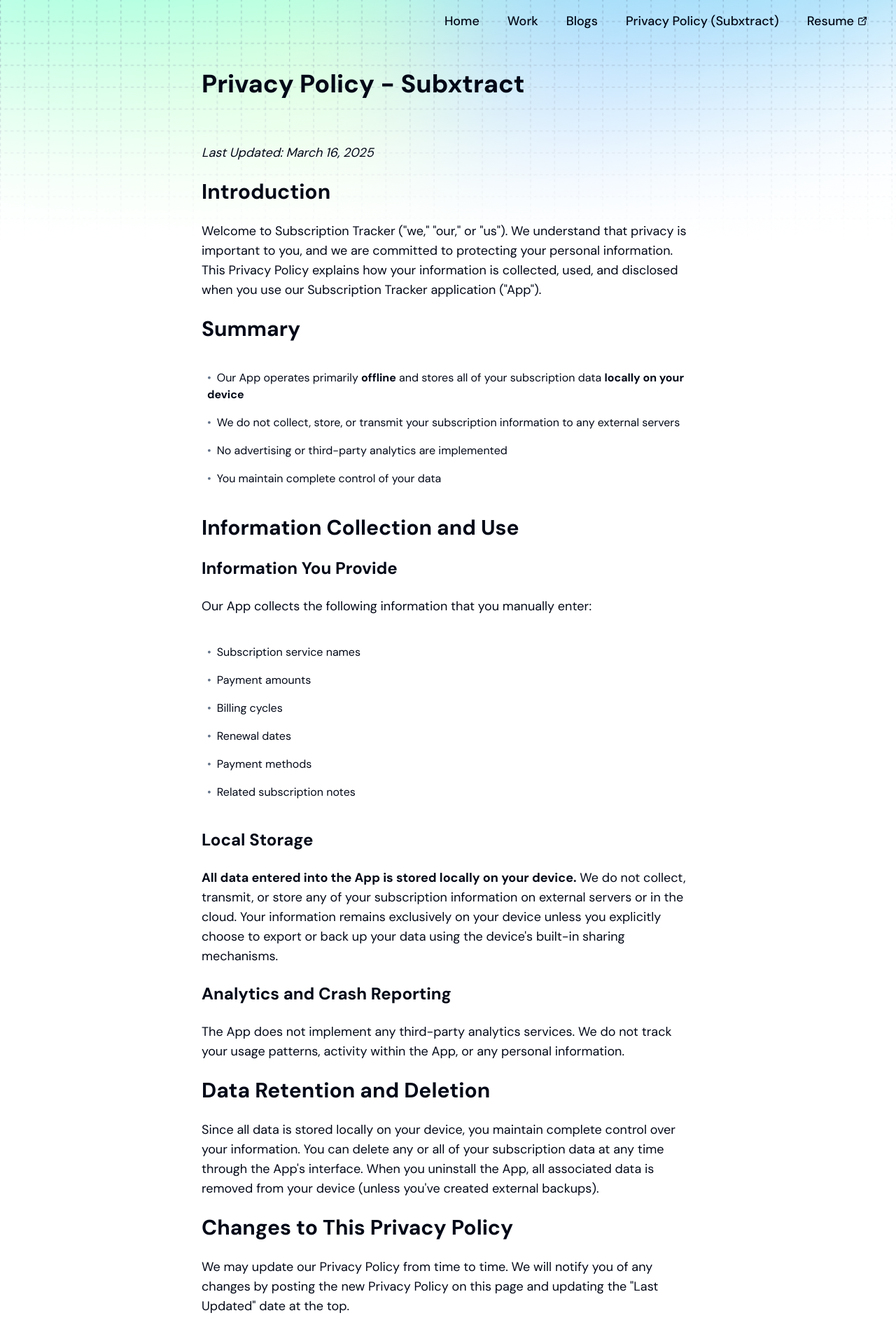
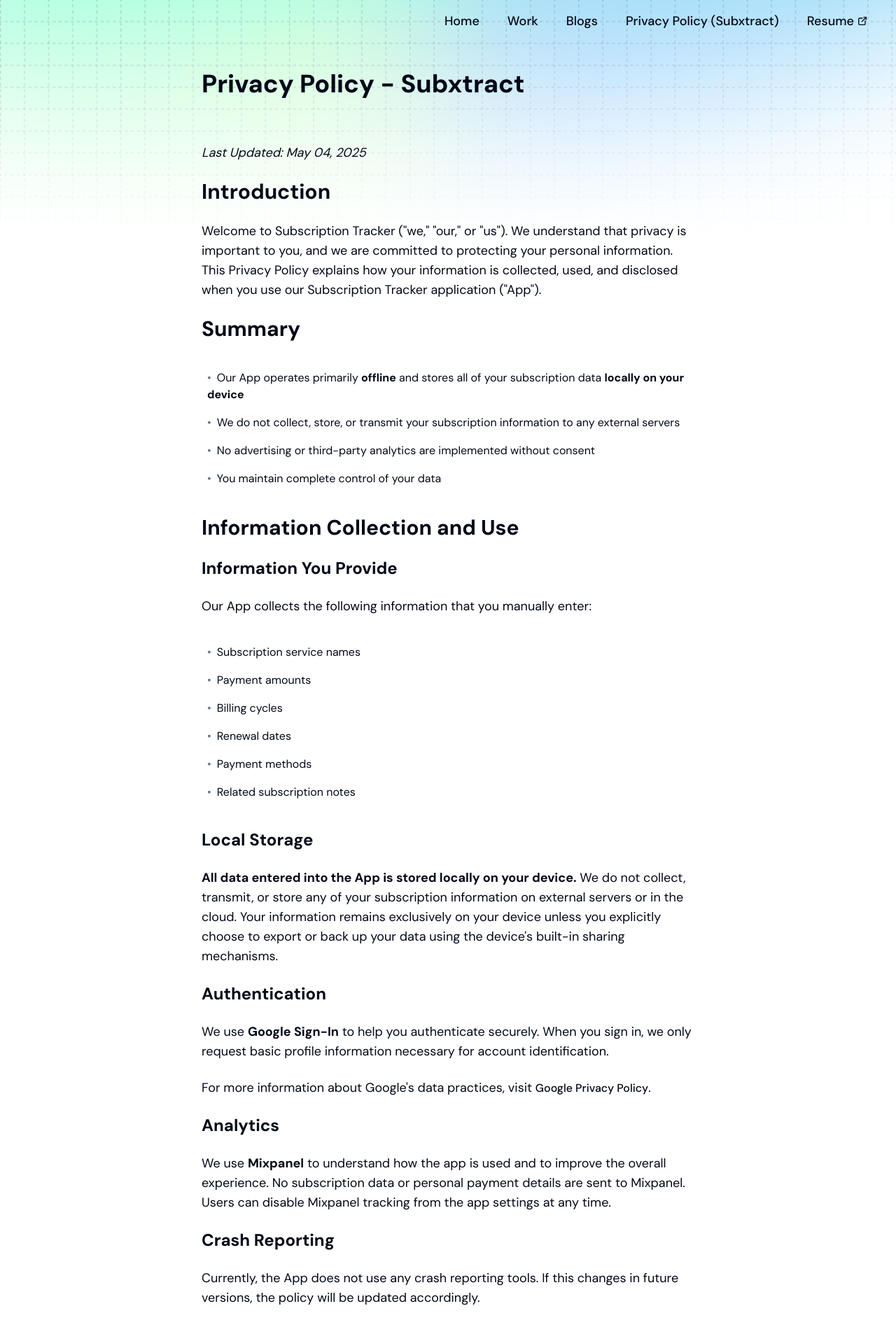
Before and after one commit to moh-hit/skyhit, a Next.js app: page /subxtract/privacy-policy in a window 1280 px wide. Shown: the top 1896 px of the page at 70% size. Built offline with nearby package versions, Linux system fonts and the light colour scheme; a web font is replaced by a local one.

Commit message:
refactor: fixed mobile header, updated privacy policy

```diff
--- a/src/app/subxtract/privacy-policy/page.mdx
+++ b/src/app/subxtract/privacy-policy/page.mdx
@@ -1,6 +1,6 @@
 # Privacy Policy - Subxtract
 
-_Last Updated: March 16, 2025_
+_Last Updated: May 04, 2025_
 
 ## Introduction
 
@@ -10,7 +10,7 @@
 
 - Our App operates primarily **offline** and stores all of your subscription data **locally on your device**
 - We do not collect, store, or transmit your subscription information to any external servers
-- No advertising or third-party analytics are implemented
+- No advertising or third-party analytics are implemented without consent
 - You maintain complete control of your data
 
 ## Information Collection and Use
@@ -30,13 +30,27 @@
 
 **All data entered into the App is stored locally on your device.** We do not collect, transmit, or store any of your subscription information on external servers or in the cloud. Your information remains exclusively on your device unless you explicitly choose to export or back up your data using the device's built-in sharing mechanisms.
 
-### Analytics and Crash Reporting
+### Authentication
 
-The App does not implement any third-party analytics services. We do not track your usage patterns, activity within the App, or any personal information.
+We use **Google Sign-In** to help you authenticate securely. When you sign in, we only request basic profile information necessary for account identification.
+
+For more information about Google's data practices, visit [Google Privacy Policy](https://policies.google.com/privacy).
+
+### Analytics
+
+We use **Mixpanel** to understand how the app is used and to improve the overall experience. No subscription data or personal payment details are sent to Mixpanel. Users can disable Mixpanel tracking from the app settings at any time.
+
+### Crash Reporting
+
+Currently, the App does not use any crash reporting tools. If this changes in future versions, the policy will be updated accordingly.
 
 ## Data Retention and Deletion
 
 Since all data is stored locally on your device, you maintain complete control over your information. You can delete any or all of your subscription data at any time through the App's interface. When you uninstall the App, all associated data is removed from your device (unless you've created external backups).
+
+## Future Data Sync (Optional)
+
+In future updates, you may have the option to sync your data securely across devices. This feature will be strictly opt-in and will include transparent data handling policies.
 
 ## Changes to This Privacy Policy
 
@@ -50,13 +64,14 @@
 - Correct your information
 - Delete your information
 - Export your information
+- Disable analytics tracking
 
 ## Contact Us
 
 If you have any questions about this Privacy Policy, please contact us at:
 
-- Email: [your-email@example.com]
-- Website: [your-website.com]
+- Email: moh.hit1012@gmail.com
+- Website: https://skyhit.vercel.app/
 
 ## Consent
 
--- a/src/components/ui/header.tsx
+++ b/src/components/ui/header.tsx
@@ -38,15 +38,7 @@
                 Blogs
               </Link>
             </SheetClose>
-            <SheetClose asChild>
-              <Link
-                href="/subxtract/privacy-policy"
-                className="relative after:bg-black after:absolute after:h-0.5 after:rounded-lg after:w-0 after:bottom-0 after:left-0 hover:after:w-full after:transition-all after:duration-300 cursor-pointer flex items-center gap-1"
-                target="_blank"
-              >
-                Privacy Policy (Subxtract)
-              </Link>
-            </SheetClose>
+
             <SheetClose asChild>
               <Link
                 href="/resume.pdf"
@@ -55,6 +47,15 @@
               >
                 Resume
                 <IconExternalLink className="h-4 w-4" />
+              </Link>
+            </SheetClose>
+            <SheetClose asChild>
+              <Link
+                href="/subxtract/privacy-policy"
+                className="relative after:bg-black after:absolute after:h-0.5 after:rounded-lg after:w-0 after:bottom-0 after:left-0 hover:after:w-full after:transition-all after:duration-300 cursor-pointer text-base md:text-2xl xl:text-lg"
+                target="_blank"
+              >
+                Privacy Policy (Subxtract)
               </Link>
             </SheetClose>
           </div>
@@ -81,7 +82,7 @@
         </Link>
         <Link
           href="/subxtract/privacy-policy"
-          className="relative after:bg-black after:absolute after:h-0.5 after:rounded-lg after:w-0 after:bottom-0 after:left-0 hover:after:w-full after:transition-all after:duration-300 cursor-pointer flex items-center gap-1"
+          className="relative after:bg-black after:absolute after:h-0.5 after:rounded-lg after:w-0 after:bottom-0 after:left-0 hover:after:w-full after:transition-all after:duration-300 cursor-pointer"
           target="_blank"
         >
           Privacy Policy (Subxtract)
```
